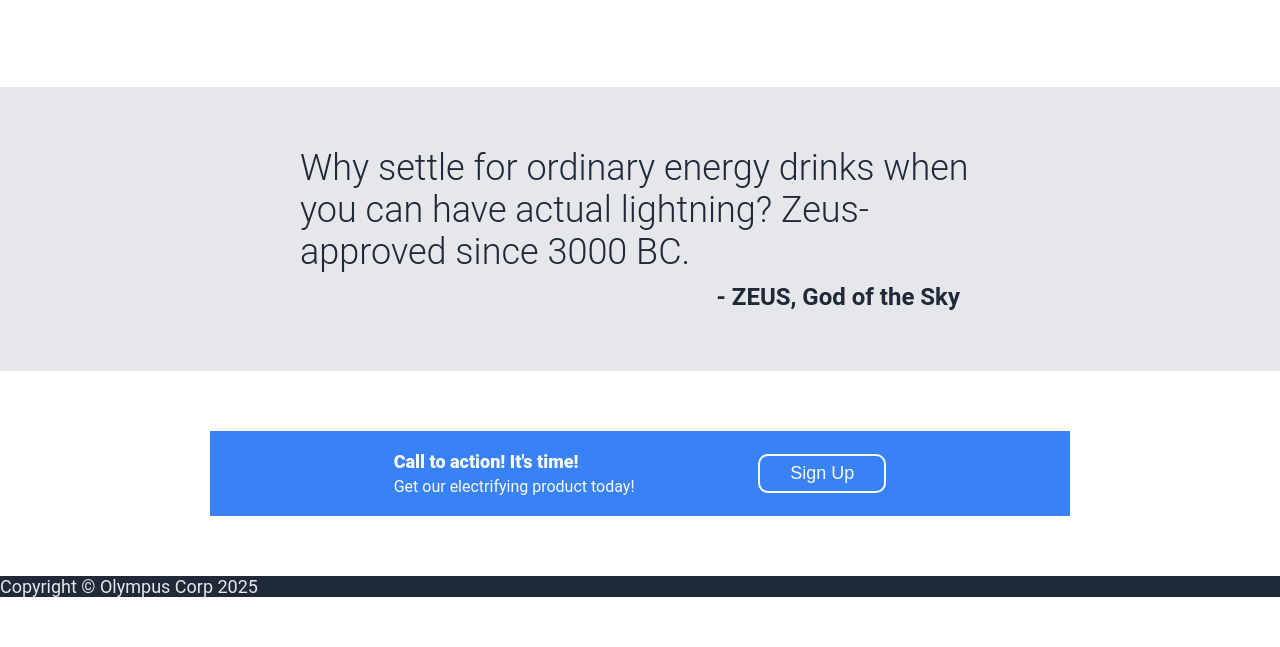
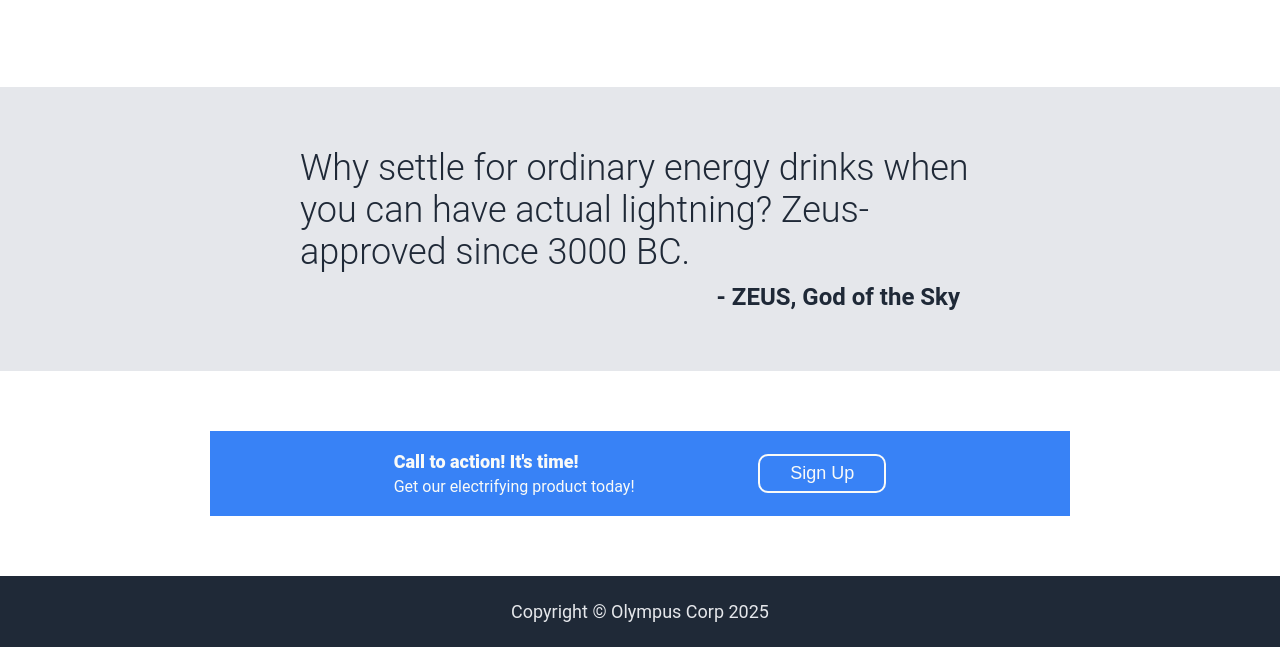
Before and after one commit to Indigoverde/TOP_landing_page, a plain HTML site: page index.html in a window 1280 px wide. Shown: the part 707-1354 px from the top of the page. Before the commit the page ends 1304 px from the top, so only its background shows below. Drawn offline with Linux system fonts and the light colour scheme.

Commit message:
style footer

```diff
--- a/styles.css
+++ b/styles.css
@@ -163,3 +163,8 @@ button {
     font-weight: 900;
     margin-bottom: 5px;
 }
+
+.footer {
+    text-align: center;
+    padding: 25px 0px;
+}
```
